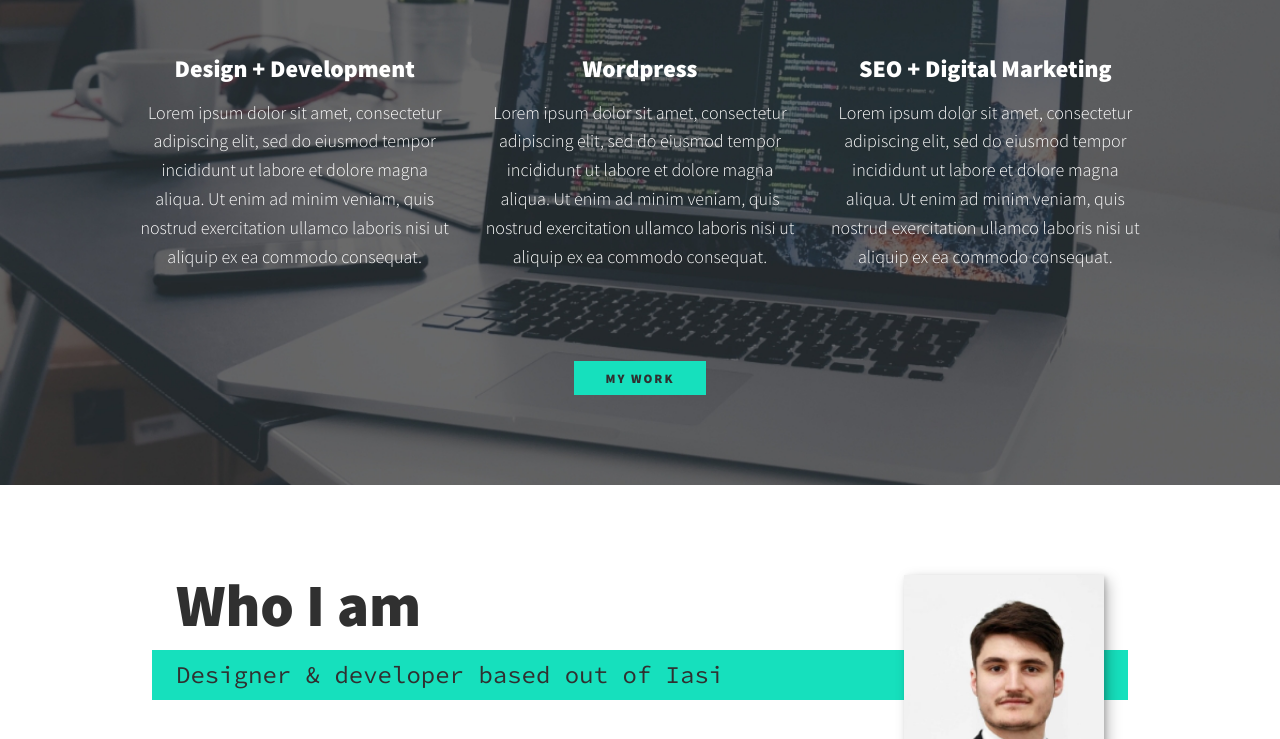
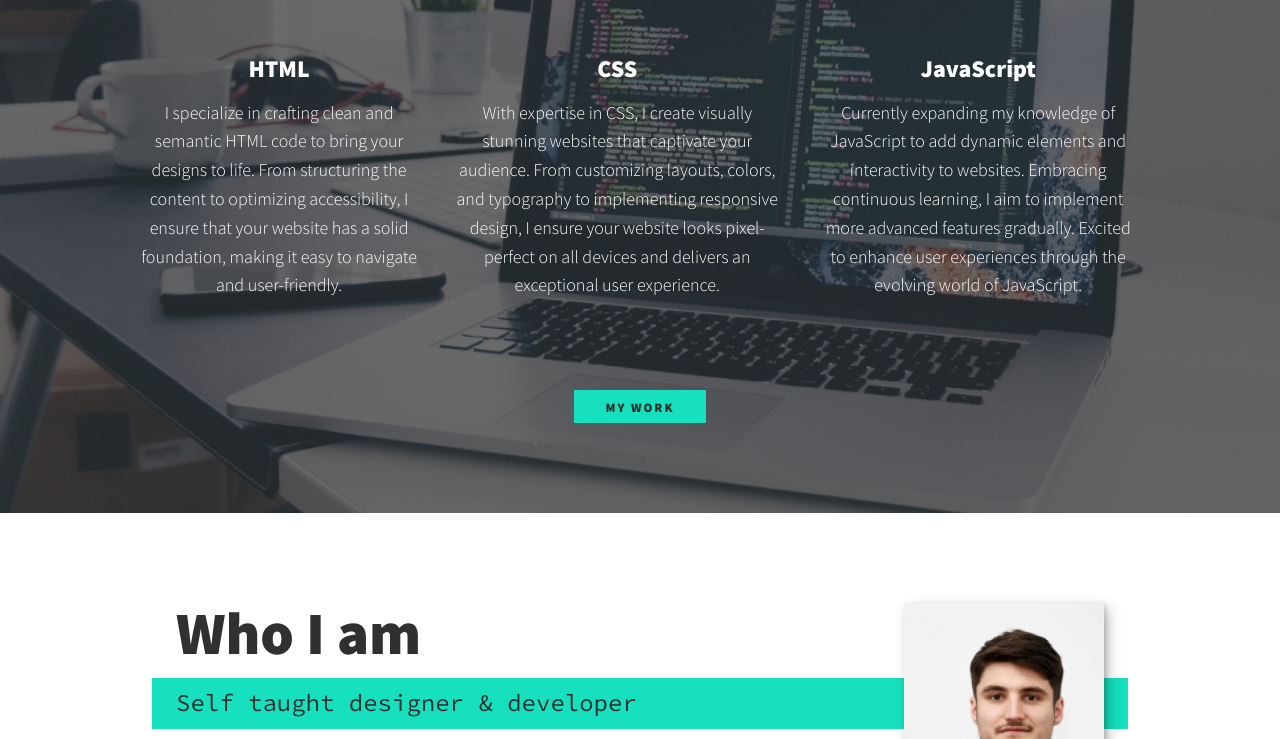
Before and after one commit to LucianIoan31/devLuc-portfolio-website, a plain HTML site: page index.html in a window 1280 px wide. Shown: the part 776-1515 px from the top of the page. Drawn offline with nearby package versions, Linux system fonts and the light colour scheme.

Commit message:
Update index.html

```diff
--- a/index.html
+++ b/index.html
@@ -47,16 +47,16 @@
         <h2 class="section__title section__title--services">What I do</h2>
         <div class="services">
             <div class="service">
-                <h3>Design + Development</h3>
-                <p>Lorem ipsum dolor sit amet, consectetur adipiscing elit, sed do eiusmod tempor incididunt ut labore et dolore magna aliqua. Ut enim ad minim veniam, quis nostrud exercitation ullamco laboris nisi ut aliquip ex ea commodo consequat.</p>
+                <h3>HTML</h3>
+                <p>I specialize in crafting clean and semantic HTML code to bring your designs to life. From structuring the content to optimizing accessibility, I ensure that your website has a solid foundation, making it easy to navigate and user-friendly.</p>
             </div> <!-- / service -->
             <div class="service">
-                <h3>Wordpress</h3>
-                <p>Lorem ipsum dolor sit amet, consectetur adipiscing elit, sed do eiusmod tempor incididunt ut labore et dolore magna aliqua. Ut enim ad minim veniam, quis nostrud exercitation ullamco laboris nisi ut aliquip ex ea commodo consequat.</p>
+                <h3>CSS</h3>
+                <p>With expertise in CSS, I create visually stunning websites that captivate your audience. From customizing layouts, colors, and typography to implementing responsive design, I ensure your website looks pixel-perfect on all devices and delivers an exceptional user experience.</p>
             </div> <!-- / service -->
             <div class="service">
-                <h3>SEO + Digital Marketing</h3>
-                <p>Lorem ipsum dolor sit amet, consectetur adipiscing elit, sed do eiusmod tempor incididunt ut labore et dolore magna aliqua. Ut enim ad minim veniam, quis nostrud exercitation ullamco laboris nisi ut aliquip ex ea commodo consequat.</p>
+                <h3>JavaScript</h3>
+                <p>Currently expanding my knowledge of JavaScript to add dynamic elements and interactivity to websites. Embracing continuous learning, I aim to implement more advanced features gradually. Excited to enhance user experiences through the evolving world of JavaScript.</p>
             </div> <!-- / service -->
         </div> <!-- / services -->
 
@@ -66,11 +66,11 @@
     <!-- ABOUT ME-->
     <section class="about-me" id="about">
         <h2 class="section__title section__title--about">Who I am</h2>
-        <p class="section__subtitle section__subtitle--about">Designer & developer based out of Iasi </p>
+        <p class="section__subtitle section__subtitle--about">Self taught designer & developer</p>
         <div class="about-me__body">
             <p>As a front-end developer, I focus on creating beautiful, responsive and user-friendly websites that provide a seamless user experience across all devices. My specialty lies in turning design into code using the latest web technologies such as HTML5, CSS3 and JavaScript.</p>
             <p>My main goal is to create a website that not only looks great but also functions flawlessly. To achieve this, I pay great attention to detail, write clean and efficient code, and perform thorough testing to make sure everything works as expected.</p>
-            <p>Whether you need a simple landing page, a full SEO website, or a comprehensive digital marketing strategy, I can help you realize your vision. I work closely with you to understand your requirements, provide regular progress updates and deliver a final product that exceeds your expectations.</p>
+            <p>Whether you need a simple landing page or maybe a multipage one I can help you realize your vision. I work closely with you to understand your requirements, provide regular progress updates and deliver a final product that exceeds your expectations.</p>
             <p>If you're looking for a reliable and skilled front-end developer who can turn your ideas into reality, look no further. Let's work together to create a website that stands out from the crowd and drives results for your business.</p>
         </div>
 
```
